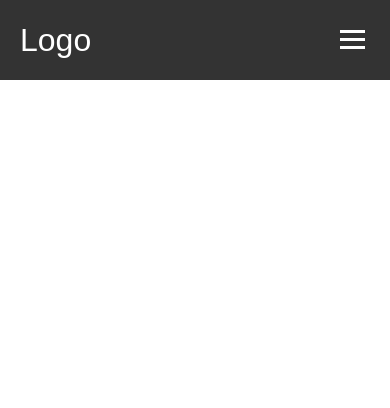
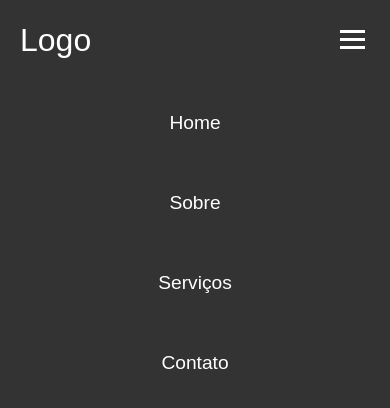
Before and after one commit to FrankSCarvalho/exemplo_navbar, a plain HTML site: page index.html in a window 390 px wide. Both pictures are taken after a click on the element 352 px from the left and 39 px from the top of the page. Drawn offline with Linux system fonts and the light colour scheme.

Commit message:
adicionado funcionalidades js no menu

```diff
--- a/index.html
+++ b/index.html
@@ -36,5 +36,7 @@
             </ul>
         </div>
     </nav>
+
+    <script src="js/navbar.js"></script>
 </body>
 </html>
--- /dev/null
+++ b/js/navbar.js
@@ -0,0 +1,18 @@
+document.addEventListener('DOMContentLoaded', function(){
+    const mobileMenu = document.getElementById('mobile-menu')
+    const navbarMenu = document.querySelector('.navbar-menu')
+
+    mobileMenu.addEventListener('click', function(){
+        mobileMenu.classList.toggle('active')
+        navbarMenu.classList.toggle('active')
+    })
+
+    //Fechar menu quando um item for clicado
+    const navbarLinks = document.querySelectorAll('.navbar-links')
+    navbarLinks.forEach(link =>{
+        link.addEventListener('click', () => {
+            mobileMenu.classList.remove('active')
+            navbarMenu.classList.remove('active')
+        })
+    })
+})
```
